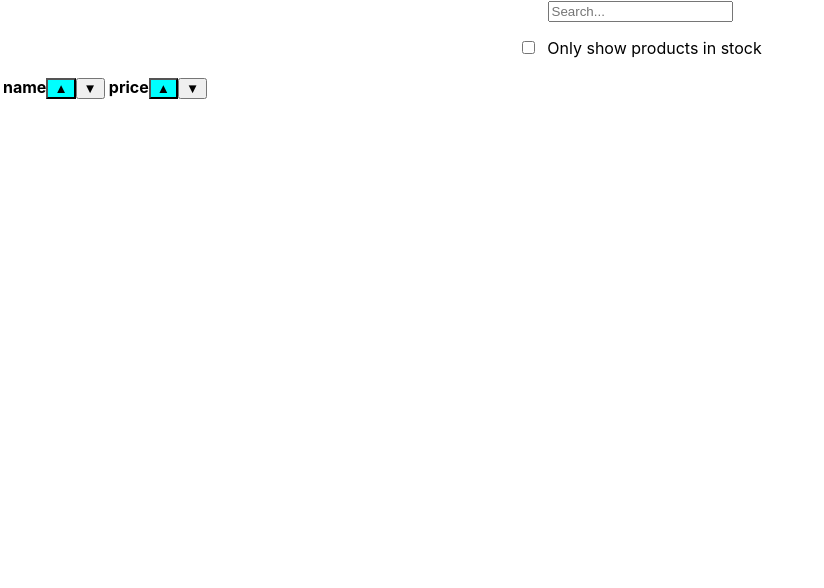
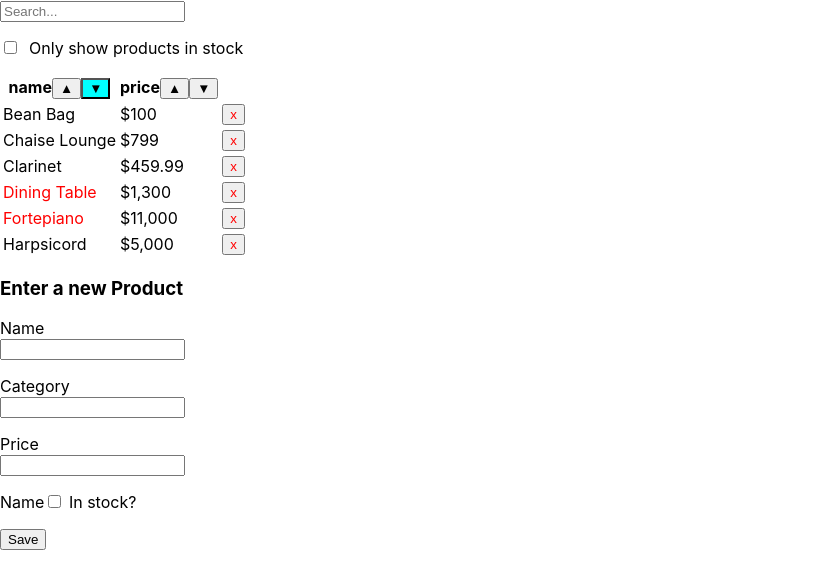
Before and after one commit to Olanetsoft/Products-App, a React (Create React App) app: page / in a window 1280 px wide. Shown: the top 588 px of the page, without its empty margins (0-824 px from the left). Built offline with nearby package versions, Linux system fonts and the light colour scheme.

Commit message:
THE APP STATE WAS INCLUDED(ON THE ROAD MAP TO MAKE SEARCH INPUT AND FILTER WORKWITH THE SUPPLIED DATA)

```diff
--- a/src/component/filters.js
+++ b/src/component/filters.js
@@ -1,17 +1,22 @@
-import React, { Component } from 'react';
+import React from 'react';
 
-class Filters extends Component {
+class Filters extends React.Component {
     render() {
         return (
             <form>
-                <input type="text" placeholder="Search..." />
-                    <p>
-                        <label>
-                            <input type="checkbox"/>
-                            &nbsp;
-                            Only show products in stock
-                        </label>
-                    </p>
+                <input
+                    type="text"
+                    placeholder="Search..."
+                    value={this.props.filterText}
+                />
+                <p>
+                    <input
+                        type="checkbox"
+                        checked={this.props.inStockOnly}
+                    />
+                    &nbsp;
+                    Only show products in stock
+                </p>
             </form>
         );
     }
--- a/src/component/product.js
+++ b/src/component/product.js
@@ -1,23 +1,39 @@
-import React, { Component } from 'react';
-import Filters from './filters';
-import ProductTable from './productTable';
+import React from 'react';
+import Filters from './filters.js';
+import ProductTable from './productTable.js';
 import ProductForm from './productForm';
 
 var PRODUCTS = {
-    '1': {id: 1, category: 'Musical Instruments', Price: '$459.99', stocked: true, name: 'Clarinet'},
-    '2': {id: 1, category: 'Musical Instruments', Price: '$5,000', stocked: true, name: 'Harpsicord'},
-    '3': {id: 1, category: 'Musical Instruments', Price: '$11,000', stocked: false, name: 'Fortepiano'},
-    '4': {id: 1, category: 'Furniture', Price: '$799', stocked: true, name: 'Chaise Lounge'},
-    '5': {id: 1, category: 'Furniture', Price: '$1,459', stocked: false, name: 'Dining Table'},
-    '6': {id: 1, category: 'Furniture', Price: '$100', stocked: true, name: 'Bean Bag'}
+    '1': { id: 1, category: 'Musical Instruments', price: '$459.99', stocked: true, name: 'Clarinet' },
+    '2': { id: 2, category: 'Musical Instruments', price: '$5,000', stocked: true, name: 'Harpsicord' },
+    '3': { id: 3, category: 'Musical Instruments', price: '$11,000', stocked: false, name: 'Fortepiano' },
+    '4': { id: 4, category: 'Furniture', price: '$799', stocked: true, name: 'Chaise Lounge' },
+    '5': { id: 5, category: 'Furniture', price: '$1,300', stocked: false, name: 'Dining Table' },
+    '6': { id: 6, category: 'Furniture', price: '$100', stocked: true, name: 'Bean Bag' }
+};
 
-};
-class Products extends Component {
+class Products extends React.Component {
+    constructor(props) {
+        super(props);
+        this.state = {
+            filterText: '',
+            inStockOnly: false,
+            products: PRODUCTS
+        };
+
+    }
     render() {
         return (
             <div>
-                <Filters />
-                <ProductTable />
+                <Filters
+                    filterText={this.state.filterText}
+                    inStockOnly={this.state.inStockOnly}
+                />
+                <ProductTable
+                    products={this.state.products}
+                    filterText={this.state.filterText}
+                    inStockOnly={this.state.inStockOnly}
+                />
                 <ProductForm />
             </div>
         );
--- a/src/component/productForm.js
+++ b/src/component/productForm.js
@@ -3,9 +3,38 @@ import React, { Component } from 'react';
 class ProductForm extends Component {
     render() {
         return (
-            <div>
-
-            </div>
+            <form>
+                <h3>Enter a new Product</h3>
+                <p>
+                    <label>
+                        Name
+                        <br />
+                        <input type="text" name="name"/>
+                    </label>
+                </p>
+                <p>
+                    <label>
+                        Category
+                        <br />
+                        <input type="text" name="category"/>
+                    </label>
+                </p>
+                <p>
+                    <label>
+                        Price
+                        <br />
+                        <input type="text" name="price"/>
+                    </label>
+                </p>
+                <p>
+                    <label>
+                        Name
+                        <input type="checkbox" name="stocked"/>
+                        &nbsp;In stock?
+                    </label>
+                </p>
+                <input type="submit" value="Save"/>
+            </form>
         );
     }
 }
--- a/src/component/productRow.css
+++ b/src/component/productRow.css
@@ -0,0 +1,3 @@
+.ProductRow-out-of-stock{
+    color: red;
+}
--- a/src/component/productRow.js
+++ b/src/component/productRow.js
@@ -1,17 +1,19 @@
 import React, { Component } from 'react';
+import './productRow.css';
 
 class ProductRow extends Component {
     render() {
         return (
             <tr>
-                <td><span className={this.props.product.stocked ? '' : 'ProductRow-out-of-stock'}></span>
+                <td><span className={this.props.product.stocked ? '' : 'ProductRow-out-of-stock'}>
                     {this.props.product.name}
+                </span>
                 </td>
                 <td>
                     {this.props.product.price}
                 </td>
                 <td>
-                    <button>x</button>
+                    <button onClick={this.destroy} style={{ color: 'red' }}>x</button>
                 </td>
             </tr>
         );
--- a/src/component/productTable.js
+++ b/src/component/productTable.js
@@ -1,22 +1,63 @@
-import React, { Component } from 'react';
-import SortableColumnHeader from './sortableColumnHeader';
+import React from 'react';
+import ProductRow from './productRow.js';
+import SortableColumnHeader from './sortableColumnHeader.js';
 
-class ProductTable extends Component {
+class ProductTable extends React.Component {
+    constructor(props) {
+        super(props);
+        this.sortByKeyAndOrder = this.sortByKeyAndOrder.bind(this);
+        this.state = {
+            sort: {
+                column: 'name',
+                direction: 'desc'
+            }
+        };
+    }
+    sortByKeyAndOrder(objectA, objectB) {
+        let isDesc = this.state.sort.direction === 'desc' ? 1 : -1;
+        let [a, b] = [objectA[this.state.sort.column], objectB[this.state.sort.column]];
+        if (this.state.sort.column === 'price') {
+            [a, b] = [a, b].map((value) => parseFloat(value.replace(/[^\d\.]/g, ''), 10));
+        }
+        if (a > b) {
+            return 1 * isDesc;
+        }
+        if (a < b) {
+            return -1 * isDesc;
+        }
+        return 0;
+    }
+    sortProducts() {
+        let productsAsArray = Object.keys(this.props.products).map((pid) => this.props.products[pid]);
+        return productsAsArray.sort(this.sortByKeyAndOrder);
+    }
     render() {
-        let rows
+        var rows = [];
+        this.sortProducts().forEach((product) => {
+            if (product.name.indexOf(this.props.filterText) === -1 || (!product.stocked && this.props.inStockOnly)) {
+                return;
+            }
+            rows.push(<ProductRow product={product} key={product.id}></ProductRow>);
+        });
 
         return (
+            <div>
                 <table>
                     <thead>
                         <tr>
-                        <SortableColumnHeader column= "name"/>
-                        <SortableColumnHeader column= "price"/>
+                            <SortableColumnHeader
+                                currentSort={this.state.sort}
+                                column="name"
+                            />
+                            <SortableColumnHeader
+                                currentSort={this.state.sort}
+                                column="price"
+                            />
                         </tr>
                     </thead>
-                <tbody>
-
-                </tbody>
+                    <tbody>{rows}</tbody>
                 </table>
+            </div>
         );
     }
 }
--- a/src/component/sortableColumnHeader.js
+++ b/src/component/sortableColumnHeader.js
@@ -1,14 +1,18 @@
-import React, { Component } from 'react';
+import React from 'react';
 import './sortableColumnHeader.css';
 
-class SortableColumnHeader extends Component {
+class SortableColumnHeader extends React.Component {
     render() {
+        let currentSort = this.props.currentSort.column === this.props.column ? this.props.currentSort.direction : false;
         return (
             <th>
                 {this.props.column}
-                <button className="SortableColumnHeader-current">&#x25B2;</button>
-                <button >&#x25BC;</button>
-
+                <button
+                    className={currentSort === 'asc' ? 'SortableColumnHeader-current' : ''}
+                >&#x25B2;</button>
+                <button
+                    className={currentSort === 'desc' ? 'SortableColumnHeader-current' : ''}
+                >&#x25BC;</button>
             </th>
         );
     }
```
Also changed, not shown: src/App.js (+4 -4 lines). Lines whose indentation alone changed are shown as unchanged.
